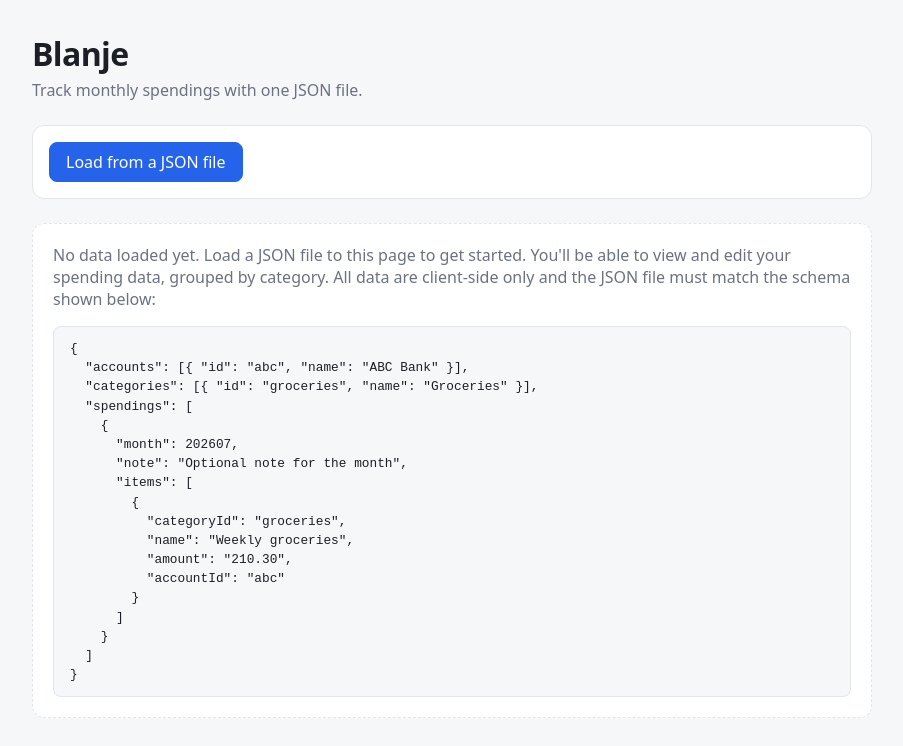
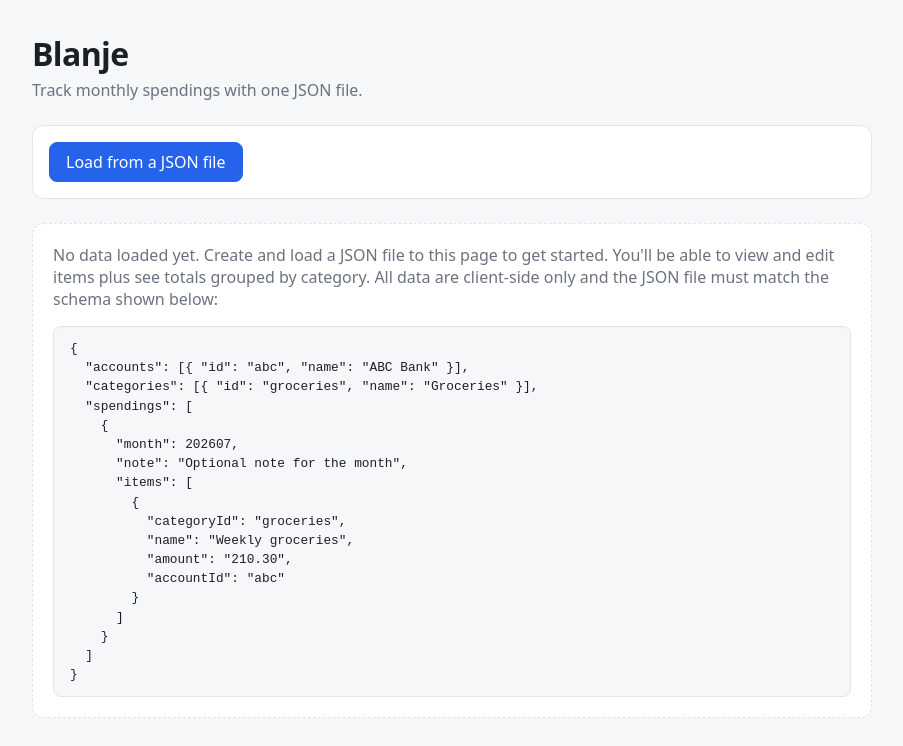
Before and after one commit to LongYC/blanje, a React (Vite) app: page / in a window 1280 px wide. Shown: the top 746 px of the page, without its empty margins (188-1091 px from the left). Built offline with nearby package versions, Linux system fonts and the light colour scheme.

Commit message:
Extract empty state.

```diff
--- a/src/App.tsx
+++ b/src/App.tsx
@@ -19,25 +19,7 @@ import {
 } from "./storage";
 import { type UserData, type Spending } from "./types";
 import { Button } from "./components/Button";
-
-const EXAMPLE_JSON = `{
-  "accounts": [{ "id": "abc", "name": "ABC Bank" }],
-  "categories": [{ "id": "groceries", "name": "Groceries" }],
-  "spendings": [
-    {
-      "month": 202607,
-      "note": "Optional note for the month",
-      "items": [
-        {
-          "categoryId": "groceries",
-          "name": "Weekly groceries",
-          "amount": "210.30",
-          "accountId": "abc"
-        }
-      ]
-    }
-  ]
-}`;
+import { EmptyState } from "./components/EmptyState";
 
 // Format a date as `YYYY-MM-DD_HHmm_ss` for use as a download filename suffix.
 function formatTimestamp(date: Date): string {
@@ -301,14 +283,7 @@ export function App() {
             onToggleHideAccount={handleToggleHideAccount}
           />
         </section>
-      ) : (
-        <section className="empty-state">
-          <p>
-            No data loaded yet. Load a JSON file to this page to get started. You'll be able to view and edit your spending data, grouped by category. All data are client-side only and the JSON file must match the schema shown below:
-          </p>
-          <pre className="example-json">{EXAMPLE_JSON}</pre>
-        </section>
-      )}
+      ) : <EmptyState />}
 
       {data && data.spendings.length > 0 && (
         <section className="danger-zone">
--- /dev/null
+++ b/src/components/EmptyState.module.css
@@ -0,0 +1,24 @@
+.empty {
+  padding: 1.25rem;
+  color: var(--muted);
+  background: var(--surface);
+  border: 1px dashed var(--border);
+  border-radius: 12px;
+}
+
+.empty p:first-child {
+  margin-top: 0;
+}
+
+.example {
+  margin: 0 auto;
+  text-align: left;
+  padding: 0.75rem 1rem;
+  background: var(--bg);
+  border: 1px solid var(--border);
+  border-radius: 8px;
+  overflow-x: auto;
+  font-size: 0.8rem;
+  line-height: 1.5;
+  color: var(--text);
+}
--- /dev/null
+++ b/src/components/EmptyState.tsx
@@ -0,0 +1,32 @@
+import styles from "./EmptyState.module.css";
+
+const EXAMPLE_JSON = `{
+  "accounts": [{ "id": "abc", "name": "ABC Bank" }],
+  "categories": [{ "id": "groceries", "name": "Groceries" }],
+  "spendings": [
+    {
+      "month": 202607,
+      "note": "Optional note for the month",
+      "items": [
+        {
+          "categoryId": "groceries",
+          "name": "Weekly groceries",
+          "amount": "210.30",
+          "accountId": "abc"
+        }
+      ]
+    }
+  ]
+}`;
+
+export function EmptyState() {
+  return <section className={styles.empty}>
+    <p>
+      No data loaded yet.
+      Create and load a JSON file to this page to get started.
+      You'll be able to view and edit items plus see totals grouped by category.
+      All data are client-side only and the JSON file must match the schema shown below:
+    </p>
+    <pre className={styles.example}>{EXAMPLE_JSON}</pre>
+  </section>;
+}
--- a/src/index.css
+++ b/src/index.css
@@ -565,29 +565,3 @@ button:hover {
 .account-total-row:first-of-type td {
   padding-top: 0.7rem;
 }
-
-/* Empty state */
-.empty-state {
-  padding: 1.25rem;
-  color: var(--muted);
-  background: var(--surface);
-  border: 1px dashed var(--border);
-  border-radius: 12px;
-}
-
-.empty-state p:first-child {
-  margin-top: 0;
-}
-
-.example-json {
-  margin: 0 auto;
-  text-align: left;
-  padding: 0.75rem 1rem;
-  background: var(--bg);
-  border: 1px solid var(--border);
-  border-radius: 8px;
-  overflow-x: auto;
-  font-size: 0.8rem;
-  line-height: 1.5;
-  color: var(--text);
-}
```
